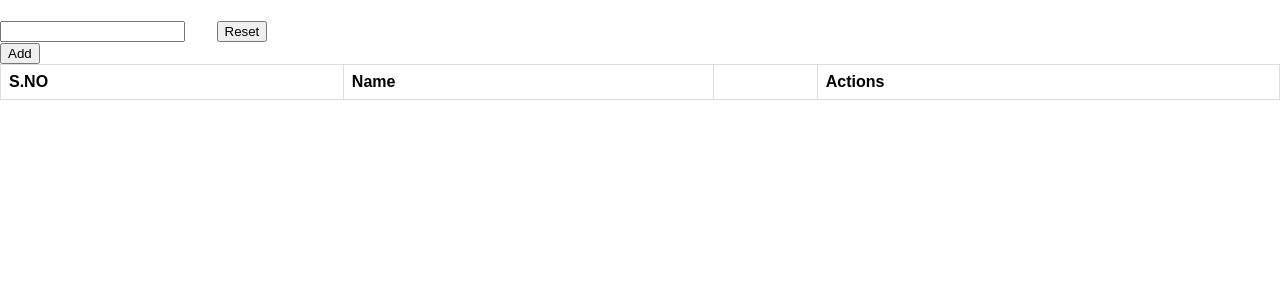
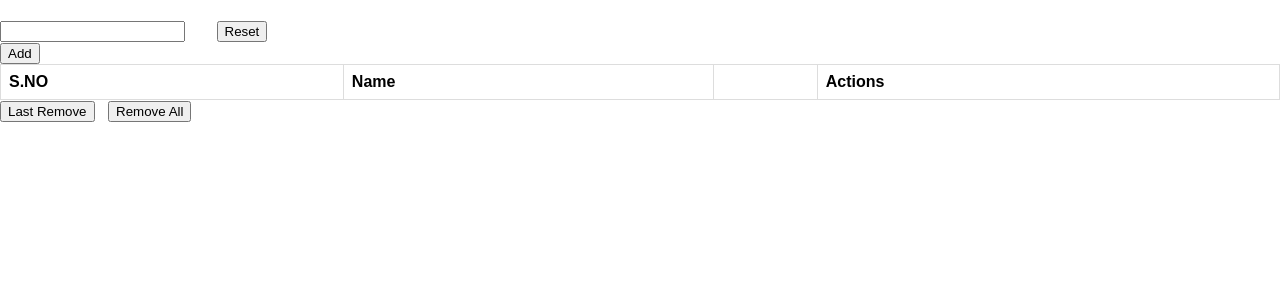
Before and after one commit to balaji1610/Reactproblems, a React (Create React App) app: page / in a window 1280 px wide. Shown: the top 300 px of the page. Built offline with nearby package versions, Linux system fonts and the light colour scheme.

Commit message:
Laste_remove&Overall_remove

```diff
--- a/src/ArrayTask/Arraytask.jsx
+++ b/src/ArrayTask/Arraytask.jsx
@@ -74,7 +74,30 @@ const ArrayList = () => {
     // updateMyArray(dataRetrive);
     // console.log(dataRetrive, "dataRetrive");
     const dataResult = myArray.filter((a, i) => i !== element);
+
+    console.log(dataResult, "dataResult");
     updateMyArray(dataResult);
+  };
+
+  const lastRemove = () => {
+    const lastIndex = [myArray.length - 1];
+
+    const ConverstString = lastIndex.toString();
+
+    const StringtoNumber = parseInt(ConverstString);
+    console.log(StringtoNumber, "lastIndex");
+
+    const deleteLastArray = myArray.filter((a, i) => i != StringtoNumber);
+
+    console.log(deleteLastArray, "deleteLastArray");
+    updateMyArray(deleteLastArray);
+  };
+
+  const removeAll = () => {
+    const Alldeletearray = myArray.splice();
+
+    console.log(Alldeletearray, "Alldeletearray");
+    updateMyArray(Alldeletearray);
   };
 
   return (
@@ -148,6 +171,9 @@ const ArrayList = () => {
             ))}
           </tbody>
         </table>
+        <button onClick={() => lastRemove()}>Last Remove</button>
+        &nbsp;&nbsp;&nbsp;
+        <button onClick={() => removeAll()}>Remove All</button>
       </div>
     </div>
   );
```
